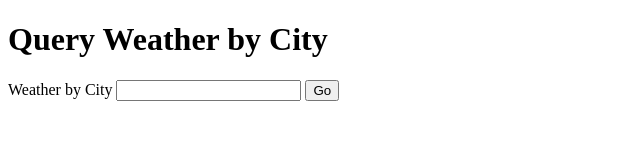
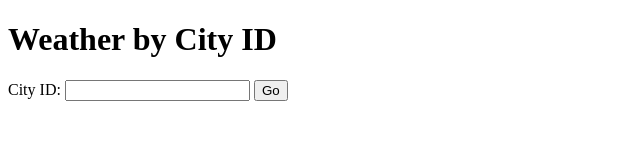
Before and after one commit to debasisb/weather, a website: page index.html in a window 1280 px wide. Shown: the whole page, without its empty margins (0-640 px from the left). Drawn offline with Linux system fonts and the light colour scheme.

Commit message:
Update index.html

```diff
--- a/index.html
+++ b/index.html
@@ -6,11 +6,11 @@
   </head>
   <body>
 
-    <h1>Query Weather by City</h1>
+    <h1>Weather by City ID</h1>
 
     <form action="/" method="post">
-        <label for="cityInput">Weather by City</label>
-        <input id = "cityInput" type="text" name="cityInput">
+        <label for="idInput">City ID: </label>
+        <input id = "idInput" type="text" name="idInput">
         <button type="submit">Go</button>
     </form>
 
```
